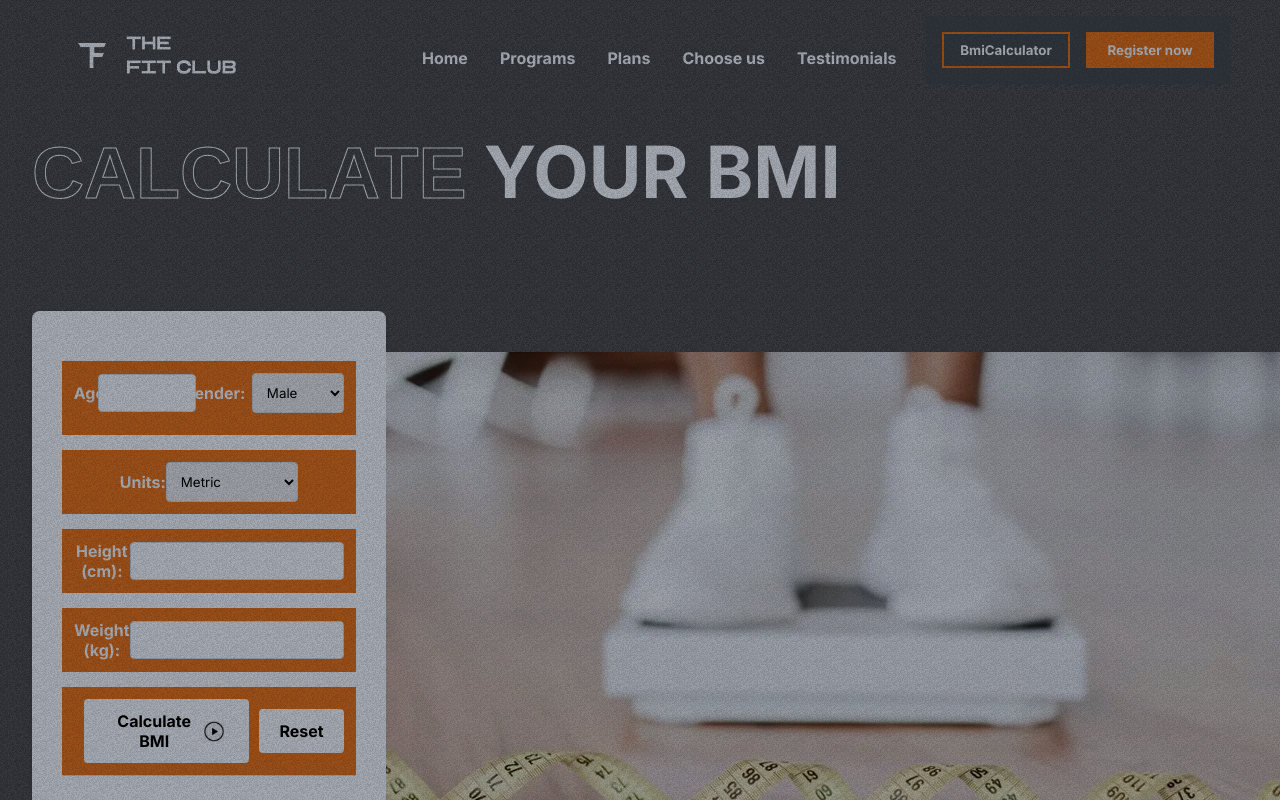
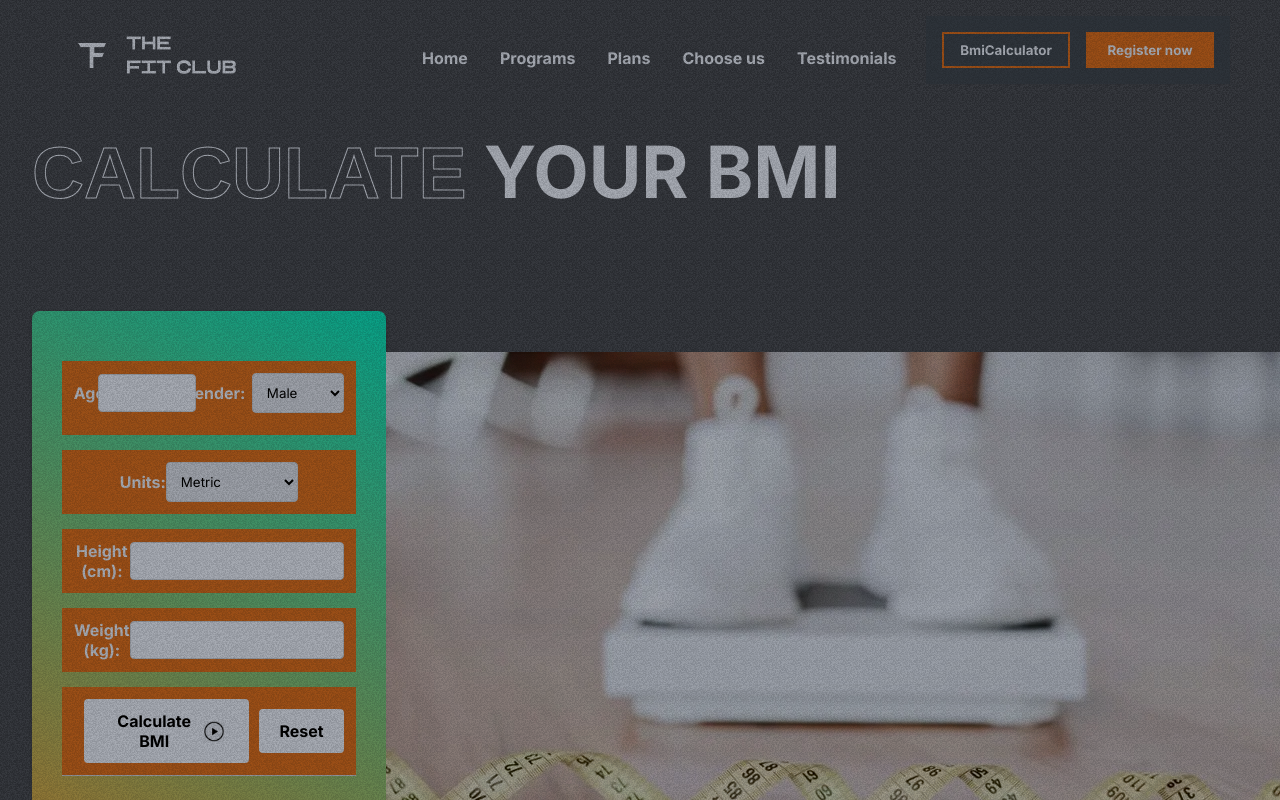
Before and after one commit to Abdelkader0/Gym, a React (Create React App) app: page /bmi in a window 1280 px wide. Shown: the top 800 px of the page. Built offline with nearby package versions, Linux system fonts and the light colour scheme.

Commit message:
Update BmiCalculator.css

```diff
--- a/src/Components/Calculate BMI/BmiCalculator.css
+++ b/src/Components/Calculate BMI/BmiCalculator.css
@@ -22,7 +22,7 @@
     display: flex;
     flex-direction: column;
     justify-content: flex-start;
-    background-color: #fff;
+    background: var(--planCard);
     border-radius: 8px;
     box-shadow: 0 2px 5px rgba(0, 0, 0, 0.1);
     padding: 30px;
```
